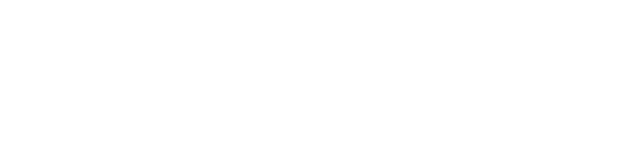
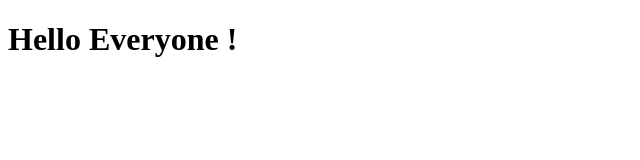
Before and after one commit to vaish9699/Sigma-Web-Development, a plain HTML site: page index.html in a window 1280 px wide. Shown: the whole page, without its empty margins (0-640 px from the left). Drawn offline with Linux system fonts and the light colour scheme.

Commit message:
Update index.html

```diff
--- a/index.html
+++ b/index.html
@@ -3,9 +3,9 @@
 <head>
     <meta charset="UTF-8">
     <meta name="viewport" content="width=device-width, initial-scale=1.0">
-    <title>Document</title>
+    <title>My Website</title>
 </head>
 <body>
-
+    <h1>Hello Everyone !</h1>
 </body>
 </html>
```
